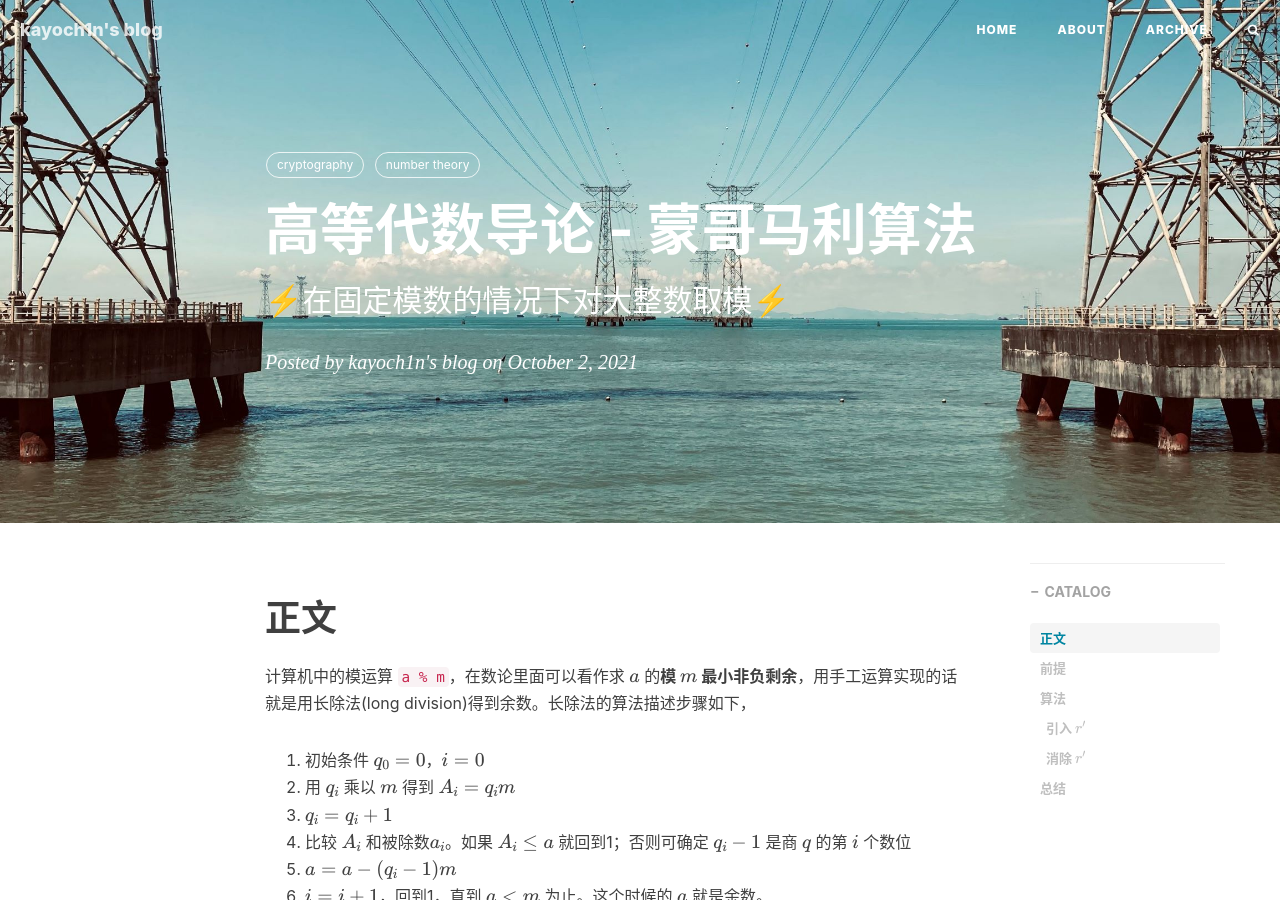
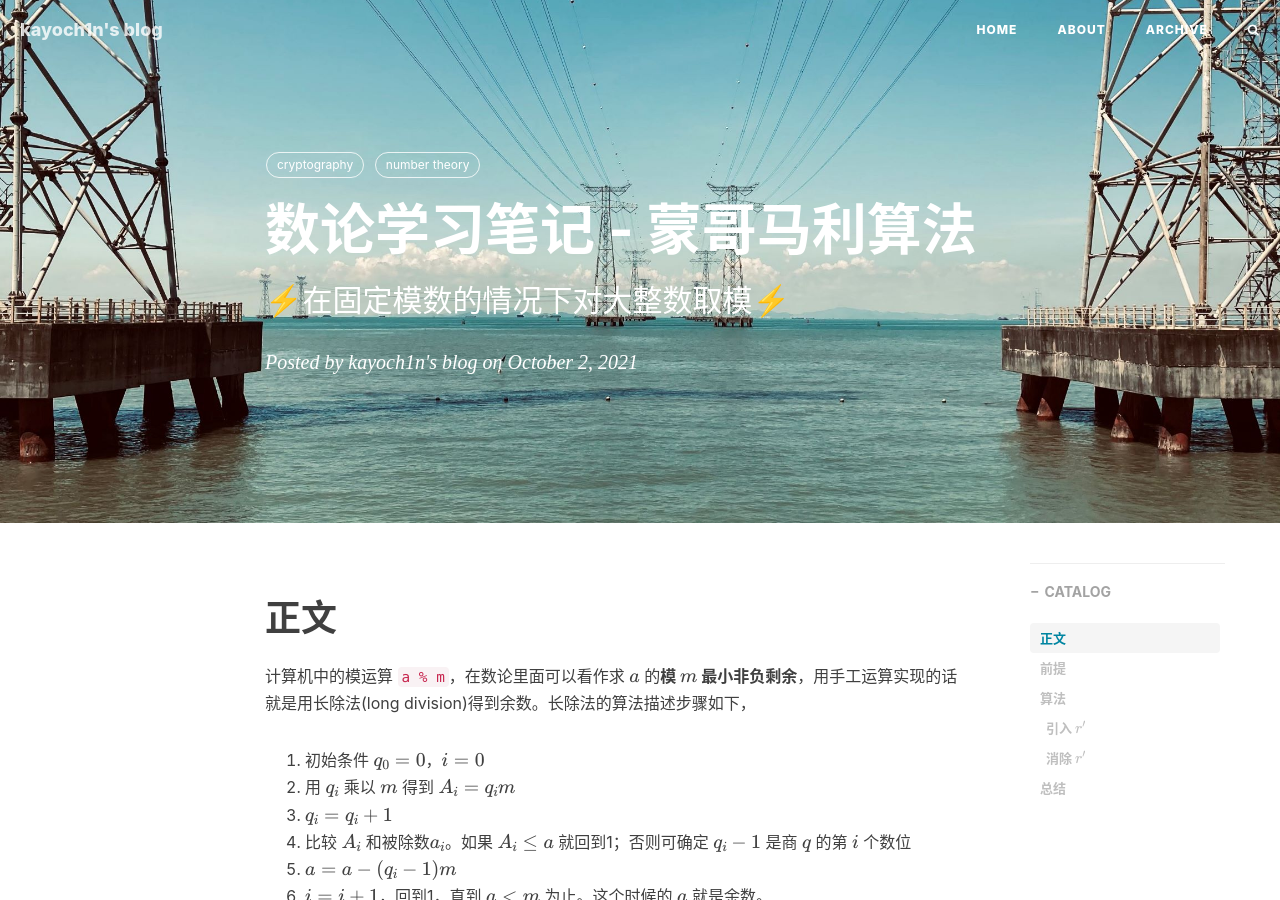
Before and after one commit to kayoch1n/kayoch1n.github.io, a Jekyll site: the page built from _posts/2021-10-02-modular-multiplication.markdown, in a window 1280 px wide and 900 px high. Built offline with Jekyll 4.4.1, drawn with Linux system fonts in a browser that asks for light colours; nearby versions of some CDN libraries; comment, search, counter and statistics services are not loaded.

Commit message:
Update _posts/2021-10-02-modular-multiplication.markdown

```diff
--- a/_posts/2021-10-02-modular-multiplication.markdown
+++ b/_posts/2021-10-02-modular-multiplication.markdown
@@ -2,7 +2,7 @@
 toc: true
 layout: "post"
 catalog: true
-title:  "高等代数导论 - 蒙哥马利算法"
+title:  "数论学习笔记 - 蒙哥马利算法"
 date:   2021-10-02 12:10:38 +0800
 header-img: "img/sz-transmission-tower.jpg"
 mathjax: true
```
